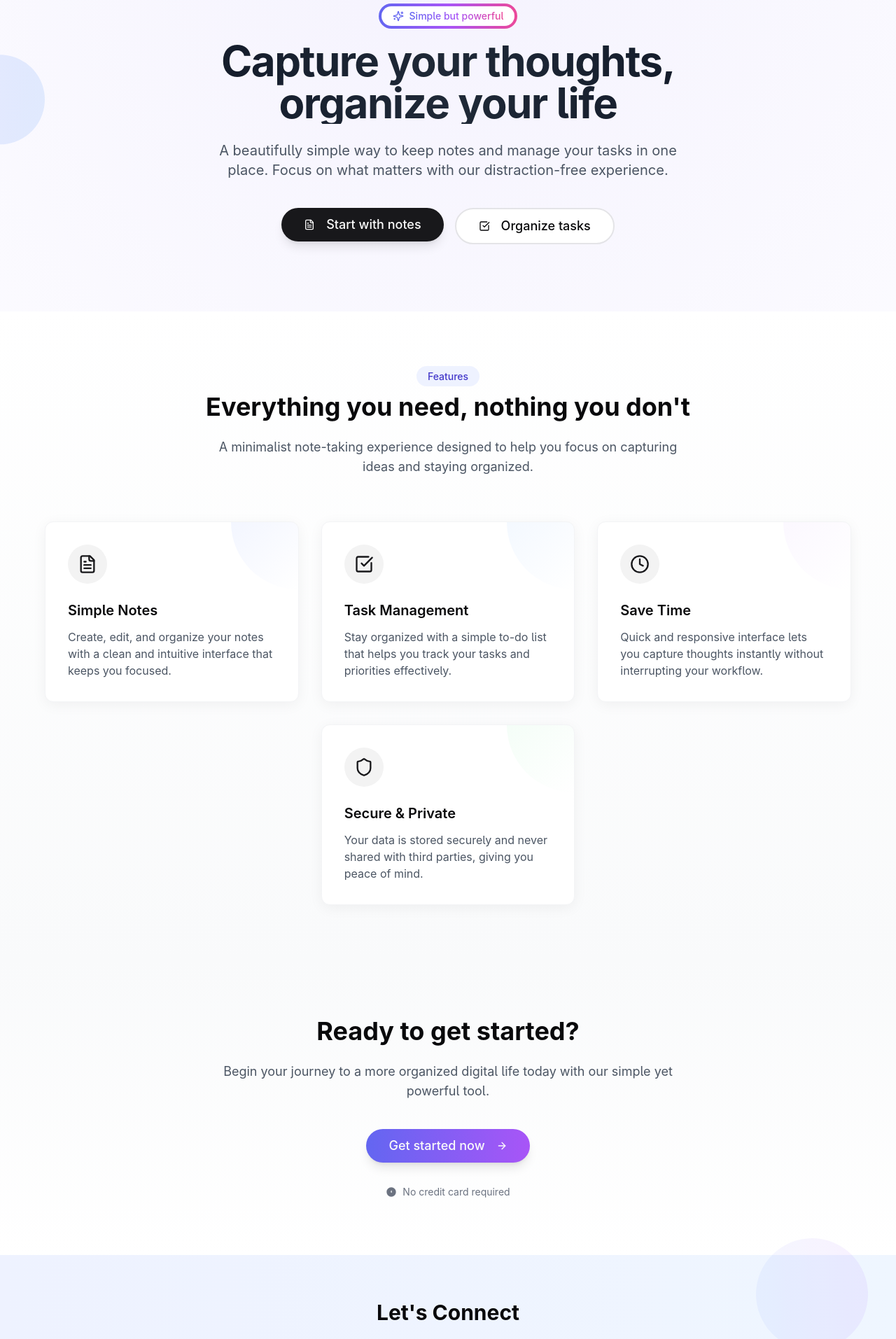
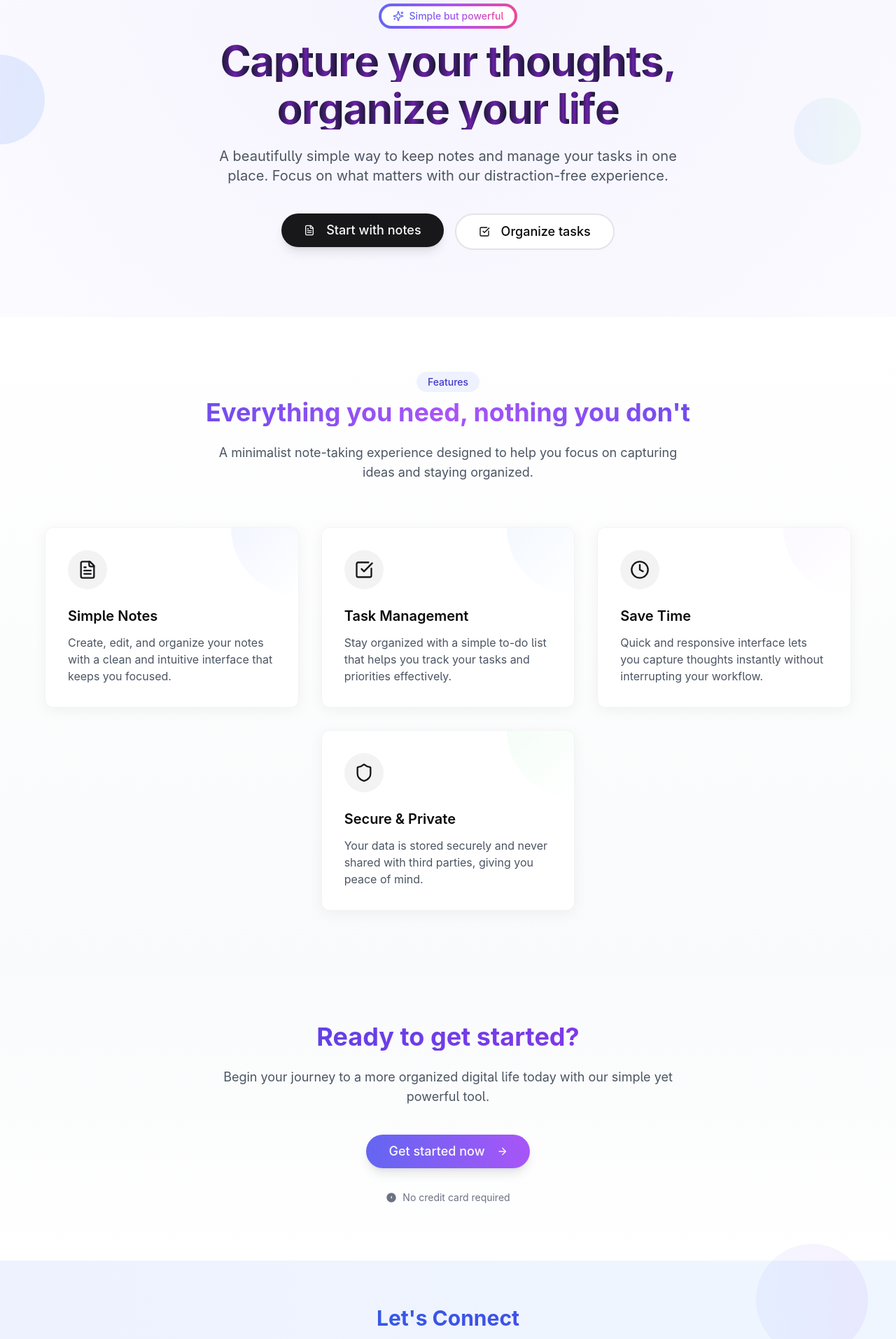
Before and after one commit to KonstantinMB/take-a-note-online, a React (Vite) app: page / in a window 1280 px wide. Shown: the part 160-2073 px from the top of the page at 70% size. Built offline with nearby package versions, Linux system fonts and the light colour scheme.

Commit message:
Fix: Improve landing page heading and animations
- Improved the formatting of the heading text on the landing page.
- Added animations to the landing page elements for a better user experience.

```diff
--- a/src/pages/Index.tsx
+++ b/src/pages/Index.tsx
@@ -59,7 +59,7 @@ const Index = () => {
     }
   };
 
-  const backgroundBlur = {
+  const backgroundBlur: React.CSSProperties = {
     backgroundImage: "radial-gradient(circle at 50% 0%, rgba(155, 135, 245, 0.1), transparent 60%)",
     position: "absolute",
     top: 0,
@@ -67,8 +67,33 @@ const Index = () => {
     width: "100%",
     height: "100%",
     zIndex: -1,
-    pointerEvents: "none"
+    pointerEvents: "none" as const
   };
+
+  // Text animation variants
+  const textRevealVariants = {
+    hidden: { opacity: 0, y: 20 },
+    visible: {
+      opacity: 1,
+      y: 0,
+      transition: { type: "spring", stiffness: 50, delay: 0.2 }
+    }
+  };
+
+  const headingCharVariants = {
+    hidden: { opacity: 0, y: 10 },
+    visible: (i: number) => ({
+      opacity: 1,
+      y: 0,
+      transition: { delay: i * 0.05, duration: 0.5 }
+    })
+  };
+
+  // Split heading text into characters for animation
+  const headingText1 = "Capture your thoughts,";
+  const headingText2 = "organize your life";
+  const headingChars1 = headingText1.split("");
+  const headingChars2 = headingText2.split("");
 
   return (
     <div className="min-h-screen relative overflow-hidden">
@@ -102,6 +127,20 @@ const Index = () => {
         }}
       />
 
+      <motion.div
+        className="hidden lg:block absolute top-60 right-16 w-24 h-24 rounded-full bg-gradient-to-r from-blue-50 to-green-50 mix-blend-multiply opacity-80"
+        animate={{
+          x: [0, 15, 0],
+          y: [0, -10, 0]
+        }}
+        transition={{
+          duration: 9,
+          repeat: Infinity,
+          ease: "easeInOut",
+          delay: 0.5
+        }}
+      />
+
       {/* Hero Section */}
       <motion.section
         className="py-24 px-4 relative z-10"
@@ -120,6 +159,8 @@ const Index = () => {
             animate={{ opacity: 1, scale: 1 }}
             transition={{ duration: 0.5 }}
             className="inline-block mb-4"
+            whileHover={{ scale: 1.05 }}
+            whileTap={{ scale: 0.95 }}
           >
             <div className="bg-gradient-to-r from-indigo-500 via-purple-500 to-pink-500 p-1 rounded-full inline-block">
               <div className="bg-white dark:bg-gray-900 rounded-full px-4 py-1 flex items-center">
@@ -131,16 +172,45 @@ const Index = () => {
             </div>
           </motion.div>
 
-          <motion.h1
-            className="text-4xl sm:text-6xl font-bold mb-6 tracking-tight bg-gradient-to-r from-gray-900 via-gray-800 to-gray-900 bg-clip-text text-transparent"
-            variants={itemVariants}
-          >
-            Capture your thoughts,<br />organize your life
-          </motion.h1>
+          <div className="mb-6 overflow-hidden">
+            <motion.h1 className="text-4xl sm:text-6xl font-bold tracking-tight relative inline-block">
+              <span className="sr-only">{headingText1}</span>
+              <span aria-hidden="true" className="block">
+                {headingChars1.map((char, i) => (
+                  <motion.span
+                    key={i}
+                    custom={i}
+                    variants={headingCharVariants}
+                    initial="hidden"
+                    animate="visible"
+                    className="inline-block bg-gradient-to-r from-gray-900 via-purple-800 to-gray-900 bg-clip-text text-transparent"
+                  >
+                    {char === " " ? "\u00A0" : char}
+                  </motion.span>
+                ))}
+              </span>
+              <span aria-hidden="true" className="block mt-2">
+                {headingChars2.map((char, i) => (
+                  <motion.span
+                    key={i}
+                    custom={i + 5}
+                    variants={headingCharVariants}
+                    initial="hidden"
+                    animate="visible"
+                    className="inline-block bg-gradient-to-r from-gray-900 via-purple-800 to-gray-900 bg-clip-text text-transparent"
+                  >
+                    {char === " " ? "\u00A0" : char}
+                  </motion.span>
+                ))}
+              </span>
+            </motion.h1>
+          </div>
 
           <motion.p
             className="text-xl text-gray-600 mb-10 max-w-2xl mx-auto"
-            variants={itemVariants}
+            variants={textRevealVariants}
+            initial="hidden"
+            animate="visible"
           >
             A beautifully simple way to keep notes and manage your tasks in one place.
             Focus on what matters with our distraction-free experience.
@@ -148,9 +218,12 @@ const Index = () => {
 
           <motion.div
             className="flex flex-wrap justify-center gap-4"
-            variants={itemVariants}
+            variants={containerVariants}
+            initial="hidden"
+            animate="visible"
           >
             <motion.div
+              variants={itemVariants}
               whileHover={{ scale: 1.05 }}
               whileTap={{ scale: 0.95 }}
             >
@@ -163,6 +236,7 @@ const Index = () => {
             </motion.div>
 
             <motion.div
+              variants={itemVariants}
               whileHover={{ scale: 1.05 }}
               whileTap={{ scale: 0.95 }}
             >
@@ -193,13 +267,31 @@ const Index = () => {
             viewport={{ once: true }}
             transition={{ duration: 0.7 }}
           >
-            <div className="inline-block mb-3">
+            <motion.div
+              className="inline-block mb-3"
+              whileHover={{ scale: 1.05, rotate: 2 }}
+              transition={{ type: "spring", stiffness: 300 }}
+            >
               <span className="text-sm font-medium bg-indigo-50 text-indigo-700 rounded-full px-4 py-1.5">Features</span>
-            </div>
-            <h2 className="text-3xl sm:text-4xl font-bold mb-6">Everything you need, nothing you don't</h2>
-            <p className="text-lg text-gray-600 max-w-2xl mx-auto">
+            </motion.div>
+            <motion.h2
+              className="text-3xl sm:text-4xl font-bold mb-6 bg-gradient-to-r from-indigo-600 via-purple-500 to-indigo-600 bg-clip-text text-transparent"
+              initial={{ opacity: 0, y: 20 }}
+              whileInView={{ opacity: 1, y: 0 }}
+              transition={{ delay: 0.2, duration: 0.7 }}
+              viewport={{ once: true }}
+            >
+              Everything you need, nothing you don't
+            </motion.h2>
+            <motion.p
+              className="text-lg text-gray-600 max-w-2xl mx-auto"
+              initial={{ opacity: 0 }}
+              whileInView={{ opacity: 1 }}
+              transition={{ delay: 0.4, duration: 0.7 }}
+              viewport={{ once: true }}
+            >
               A minimalist note-taking experience designed to help you focus on capturing ideas and staying organized.
-            </p>
+            </motion.p>
           </motion.div>
 
           <motion.div
@@ -216,9 +308,13 @@ const Index = () => {
               whileHover="hover"
             >
               <div className="absolute top-0 right-0 w-24 h-24 bg-gradient-to-br from-indigo-50 to-transparent rounded-bl-full opacity-70"></div>
-              <div className="w-14 h-14 bg-primary/5 rounded-full flex items-center justify-center mb-6">
+              <motion.div
+                className="w-14 h-14 bg-primary/5 rounded-full flex items-center justify-center mb-6"
+                whileHover={{ rotate: [0, -10, 10, -10, 0] }}
+                transition={{ duration: 0.5 }}
+              >
                 <FileText className="h-7 w-7 text-primary" />
-              </div>
+              </motion.div>
               <h3 className="text-xl font-semibold mb-3">Simple Notes</h3>
               <p className="text-gray-600">
                 Create, edit, and organize your notes with a clean and intuitive interface that keeps you focused.
@@ -232,9 +328,13 @@ const Index = () => {
               whileHover="hover"
             >
               <div className="absolute top-0 right-0 w-24 h-24 bg-gradient-to-br from-blue-50 to-transparent rounded-bl-full opacity-70"></div>
-              <div className="w-14 h-14 bg-primary/5 rounded-full flex items-center justify-center mb-6">
+              <motion.div
+                className="w-14 h-14 bg-primary/5 rounded-full flex items-center justify-center mb-6"
+                whileHover={{ rotate: [0, -10, 10, -10, 0] }}
+                transition={{ duration: 0.5 }}
+              >
                 <CheckSquare className="h-7 w-7 text-primary" />
-              </div>
+              </motion.div>
               <h3 className="text-xl font-semibold mb-3">Task Management</h3>
               <p className="text-gray-600">
                 Stay organized with a simple to-do list that helps you track your tasks and priorities effectively.
@@ -248,9 +348,13 @@ const Index = () => {
               whileHover="hover"
             >
               <div className="absolute top-0 right-0 w-24 h-24 bg-gradient-to-br from-purple-50 to-transparent rounded-bl-full opacity-70"></div>
-              <div className="w-14 h-14 bg-primary/5 rounded-full flex items-center justify-center mb-6">
+              <motion.div
+                className="w-14 h-14 bg-primary/5 rounded-full flex items-center justify-center mb-6"
+                whileHover={{ rotate: [0, -10, 10, -10, 0] }}
+                transition={{ duration: 0.5 }}
+              >
                 <Clock className="h-7 w-7 text-primary" />
-              </div>
+              </motion.div>
               <h3 className="text-xl font-semibold mb-3">Save Time</h3>
               <p className="text-gray-600">
                 Quick and responsive interface lets you capture thoughts instantly without interrupting your workflow.
@@ -264,9 +368,13 @@ const Index = () => {
               whileHover="hover"
             >
               <div className="absolute top-0 right-0 w-24 h-24 bg-gradient-to-br from-green-50 to-transparent rounded-bl-full opacity-70"></div>
-              <div className="w-14 h-14 bg-primary/5 rounded-full flex items-center justify-center mb-6">
+              <motion.div
+                className="w-14 h-14 bg-primary/5 rounded-full flex items-center justify-center mb-6"
+                whileHover={{ rotate: [0, -10, 10, -10, 0] }}
+                transition={{ duration: 0.5 }}
+              >
                 <Shield className="h-7 w-7 text-primary" />
-              </div>
+              </motion.div>
               <h3 className="text-xl font-semibold mb-3">Secure & Private</h3>
               <p className="text-gray-600">
                 Your data is stored securely and never shared with third parties, giving you peace of mind.
@@ -295,20 +403,49 @@ const Index = () => {
             delay: 0.2
           }}
         >
-          <h2 className="text-3xl sm:text-4xl font-bold mb-6">Ready to get started?</h2>
-          <p className="text-lg text-gray-600 mb-10 max-w-2xl mx-auto">
+          <motion.h2
+            className="text-3xl sm:text-4xl font-bold mb-6 bg-gradient-to-r from-indigo-600 to-purple-600 bg-clip-text text-transparent"
+            initial={{ opacity: 0, scale: 0.9 }}
+            whileInView={{ opacity: 1, scale: 1 }}
+            viewport={{ once: true }}
+            transition={{ delay: 0.3, duration: 0.6 }}
+          >
+            Ready to get started?
+          </motion.h2>
+          <motion.p
+            className="text-lg text-gray-600 mb-10 max-w-2xl mx-auto"
+            initial={{ opacity: 0 }}
+            whileInView={{ opacity: 1 }}
+            viewport={{ once: true }}
+            transition={{ delay: 0.5, duration: 0.6 }}
+          >
             Begin your journey to a more organized digital life today with our simple yet powerful tool.
-          </p>
+          </motion.p>
 
           <motion.div
             className="inline-block"
             whileHover={{ scale: 1.05 }}
             whileTap={{ scale: 0.95 }}
+            initial={{ opacity: 0, y: 20 }}
+            whileInView={{ opacity: 1, y: 0 }}
+            viewport={{ once: true }}
+            transition={{ delay: 0.6, type: "spring", stiffness: 100 }}
           >
             <Button asChild size="lg" className="rounded-full px-8 py-6 text-lg shadow-lg bg-gradient-to-r from-indigo-500 to-purple-500 hover:from-indigo-600 hover:to-purple-600">
               <Link to="/notes">
                 Get started now
-                <ArrowRight className="ml-2 h-5 w-5" />
+                <motion.div
+                  animate={{
+                    x: [0, 4, 0],
+                  }}
+                  transition={{
+                    duration: 1.5,
+                    repeat: Infinity,
+                    repeatType: "loop",
+                  }}
+                >
+                  <ArrowRight className="ml-2 h-5 w-5" />
+                </motion.div>
               </Link>
             </Button>
           </motion.div>
@@ -319,9 +456,15 @@ const Index = () => {
             animate={{ opacity: 1 }}
             transition={{ delay: 1 }}
           >
-            <svg className="w-4 h-4" fill="currentColor" viewBox="0 0 24 24">
+            <motion.svg
+              className="w-4 h-4"
+              fill="currentColor"
+              viewBox="0 0 24 24"
+              animate={{ rotate: [0, 10, 0] }}
+              transition={{ duration: 2, repeat: Infinity, ease: "easeInOut" }}
+            >
               <path d="M12 22c5.523 0 10-4.477 10-10S17.523 2 12 2 2 6.477 2 12s4.477 10 10 10zm0-2a8 8 0 100-16 8 8 0 000 16zm1-8.41l2.54 2.53a1 1 0 01-1.42 1.42l-3.54-3.54a1 1 0 010-1.41l3.54-3.54a1 1 0 111.42 1.42L13 10.58V16a1 1 0 11-2 0V9a1 1 0 112 0v2.59z" />
-            </svg>
+            </motion.svg>
             <span>No credit card required</span>
           </motion.div>
         </motion.div>
@@ -343,11 +486,25 @@ const Index = () => {
             viewport={{ once: true }}
             transition={{ duration: 0.5 }}
           >
-            <h2 className="text-3xl font-bold mb-4">Let's Connect</h2>
-            <p className="text-lg text-gray-600 max-w-2xl mx-auto">
+            <motion.h2
+              className="text-3xl font-bold mb-4 bg-gradient-to-r from-blue-600 to-indigo-600 bg-clip-text text-transparent"
+              initial={{ opacity: 0, y: 20 }}
+              whileInView={{ opacity: 1, y: 0 }}
+              viewport={{ once: true }}
+              transition={{ delay: 0.2, duration: 0.5 }}
+            >
+              Let's Connect
+            </motion.h2>
+            <motion.p
+              className="text-lg text-gray-600 max-w-2xl mx-auto"
+              initial={{ opacity: 0 }}
+              whileInView={{ opacity: 1 }}
+              viewport={{ once: true }}
+              transition={{ delay: 0.4, duration: 0.5 }}
+            >
               I'm always interested in new opportunities and collaborations.
               Feel free to reach out to me on LinkedIn.
-            </p>
+            </motion.p>
           </motion.div>
 
           <motion.div
@@ -362,7 +519,7 @@ const Index = () => {
               target="_blank"
               rel="noopener noreferrer"
               className="flex items-center justify-center gap-2 bg-[#0077B5] hover:bg-[#0069a2] text-white px-6 py-3 rounded-lg shadow-md transition-all duration-300"
-              whileHover={{ scale: 1.05 }}
+              whileHover={{ scale: 1.05, boxShadow: "0px 5px 15px rgba(0, 0, 0, 0.1)" }}
               whileTap={{ scale: 0.95 }}
             >
               <Linkedin className="h-6 w-6" />
```
